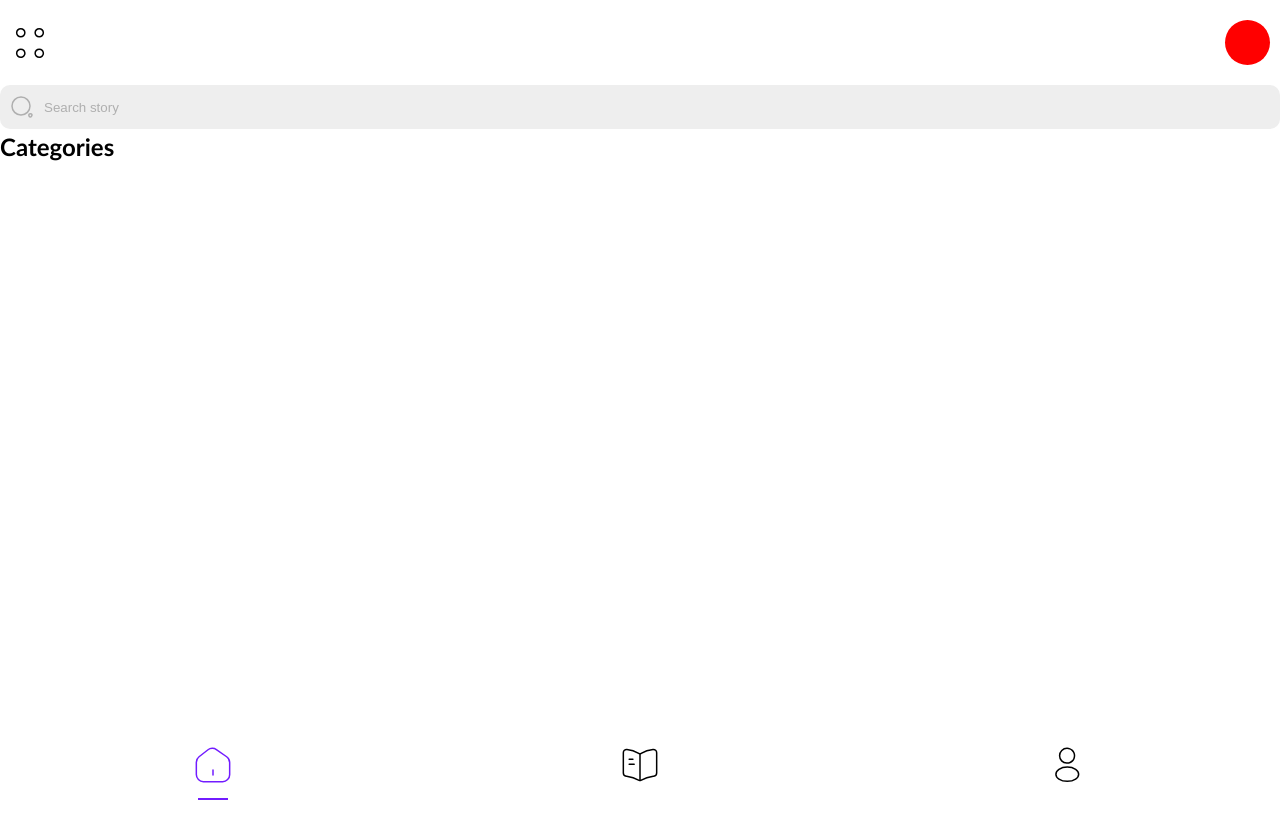
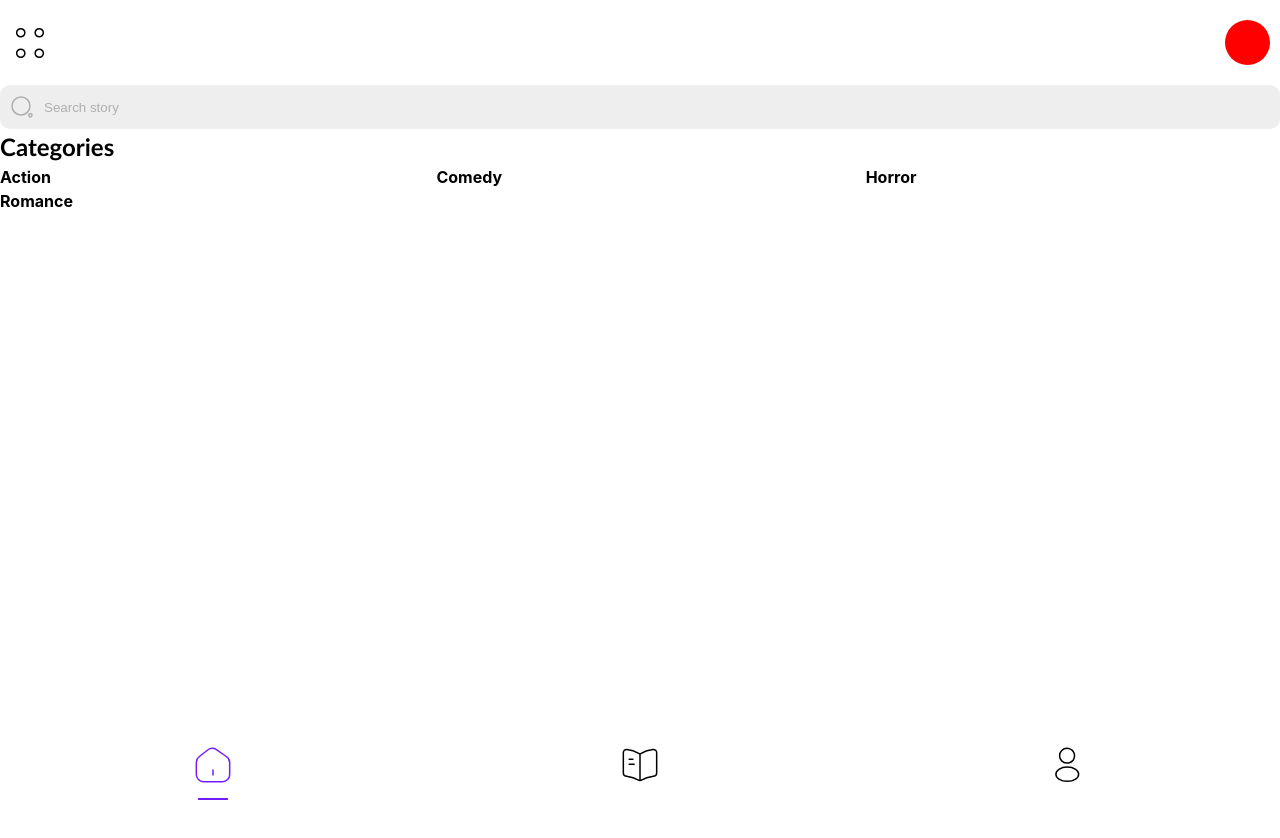
Before and after one commit to DihanVermeulen/CodeSpace-Storyful-Fullstack_application, a React (Vite) app in the folder Storyful-client/: page / in a window 1280 px wide. Shown: the top 838 px of the page. Built offline with nearby package versions, Linux system fonts and the light colour scheme.

Commit message:
Added category button to Home component

```diff
--- a/Storyful-client/src/routes/Home/Home.tsx
+++ b/Storyful-client/src/routes/Home/Home.tsx
@@ -1,3 +1,4 @@
+import CategoryButton from "../../components/layout/CategoryButton/CategoryButton";
 import Searchbar from "../../components/layout/Searchbar/Searchbar";
 import "./Home.css";
 
@@ -6,6 +7,12 @@ const Home = () => {
     <section className="home-container">
       <Searchbar />
       <h2 className="home-category-heading">Categories</h2>
+      <article className="home-container-category-container">
+        <CategoryButton title="Action" />
+        <CategoryButton title="Comedy" />
+        <CategoryButton title="Horror" />
+        <CategoryButton title="Romance" />
+      </article>
     </section>
   );
 };
```
